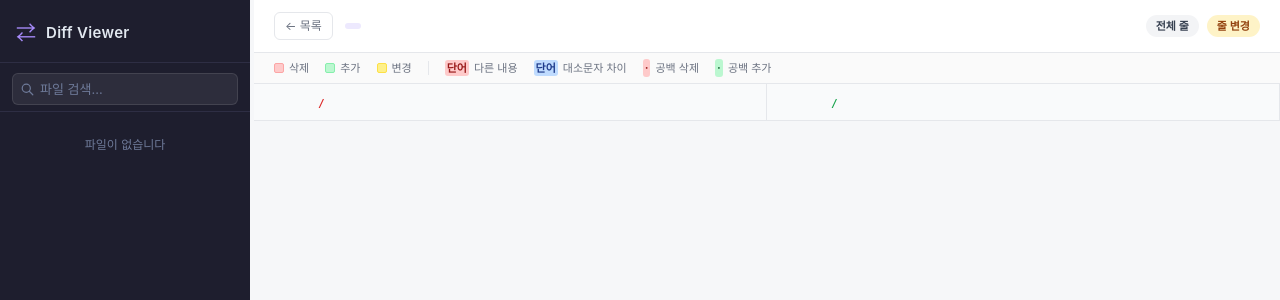
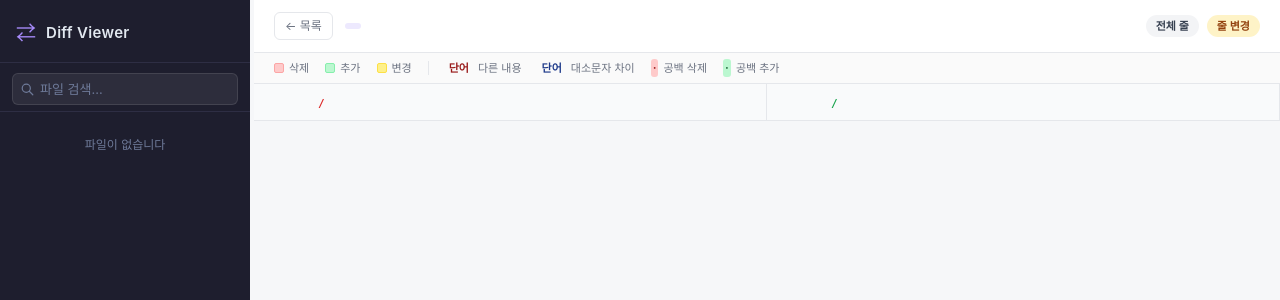
Before and after one commit to yangseungsang/diff-viewer, a Flask app: template templates/diff.html in a window 1280 px wide. Shown: the top 300 px of the page. Run offline with Flask 3, Linux system fonts and the light colour scheme; the template is opened without the code that fills it, so the values that code supplies are empty.

Commit message:
Fix issue #1 and #2: word diff text color only, long line wrapping
- Issue #1: Remove background color from wd-only/wd-diff highlights,
  use text color + bold (font-weight: 700) instead
- Issue #2: Change .code from white-space:pre + overflow-x:auto to
  white-space:pre-wrap + word-break:break-all for long line wrapping

Co-Authored-By: Claude Sonnet 4.6 <noreply@anthropic.com>

```diff
--- a/static/style.css
+++ b/static/style.css
@@ -597,10 +597,10 @@ mark.search-hl { background: rgba(250,204,21,0.35); color: #fde68a; border-radiu
   background: var(--diff-gutter-bg); border-right: 1px solid var(--border);
 }
 
-/* [M3] 코드 셀: 긴 줄이 잘리지 않도록 가로 스크롤 허용 */
+/* [M3] 코드 셀: 긴 줄은 줄바꿈 처리 */
 .code {
-  padding: 3px 14px !important; white-space: pre;         /* 공백/줄바꿈 보존 */
-  overflow-x: auto; border-right: 1px solid var(--border); line-height: 1.7;
+  padding: 3px 14px !important; white-space: pre-wrap;    /* 공백/줄바꿈 보존 + 자동 줄바꿈 */
+  word-break: break-all; border-right: 1px solid var(--border); line-height: 1.7;
 }
 
 /* 줄 앞의 기호 (- 또는 +) */
@@ -635,21 +635,15 @@ mark.search-hl { background: rgba(250,204,21,0.35); color: #fde68a; border-radiu
 .diff-row:hover .code-b { filter: brightness(0.97); }
 
 /* ── 단어 단위 diff 하이라이트 스타일 ── */
-/* 한쪽에만 존재하는 단어: 빨간 배경 */
+/* 한쪽에만 존재하는 단어: 배경 없이 글자색(빨간)만 변경 + 볼드 */
 span.wd-only {
-  background: var(--wd-only-bg);
   color: var(--wd-only-text);
-  border-radius: 3px;
-  padding: 0 2px;
-  font-weight: 600;
+  font-weight: 700;
 }
-/* 대소문자만 다른 단어: 파란 배경 */
+/* 대소문자만 다른 단어: 배경 없이 글자색(파란)만 변경 + 볼드 */
 span.wd-diff {
-  background: var(--wd-diff-bg);
   color: var(--wd-diff-text);
-  border-radius: 3px;
-  padding: 0 2px;
-  font-weight: 600;
+  font-weight: 700;
 }
 /* 삭제된 공백: 빨간 배경 + ·/→ 기호 */
 span.wd-ws-del {
```
